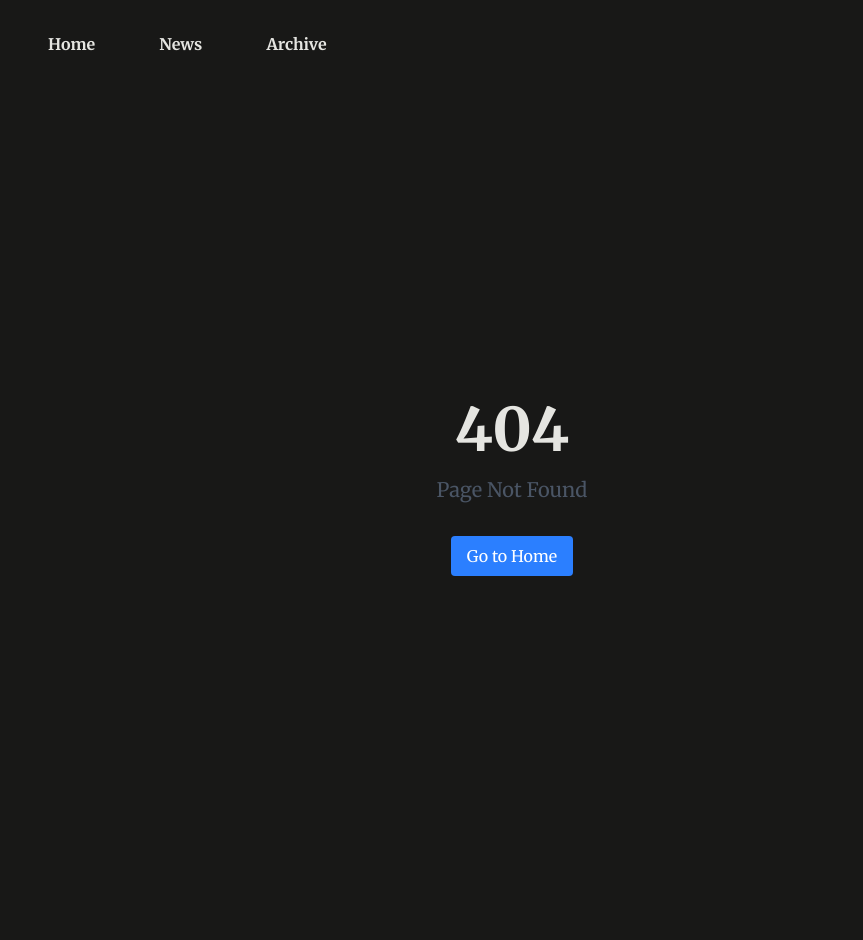
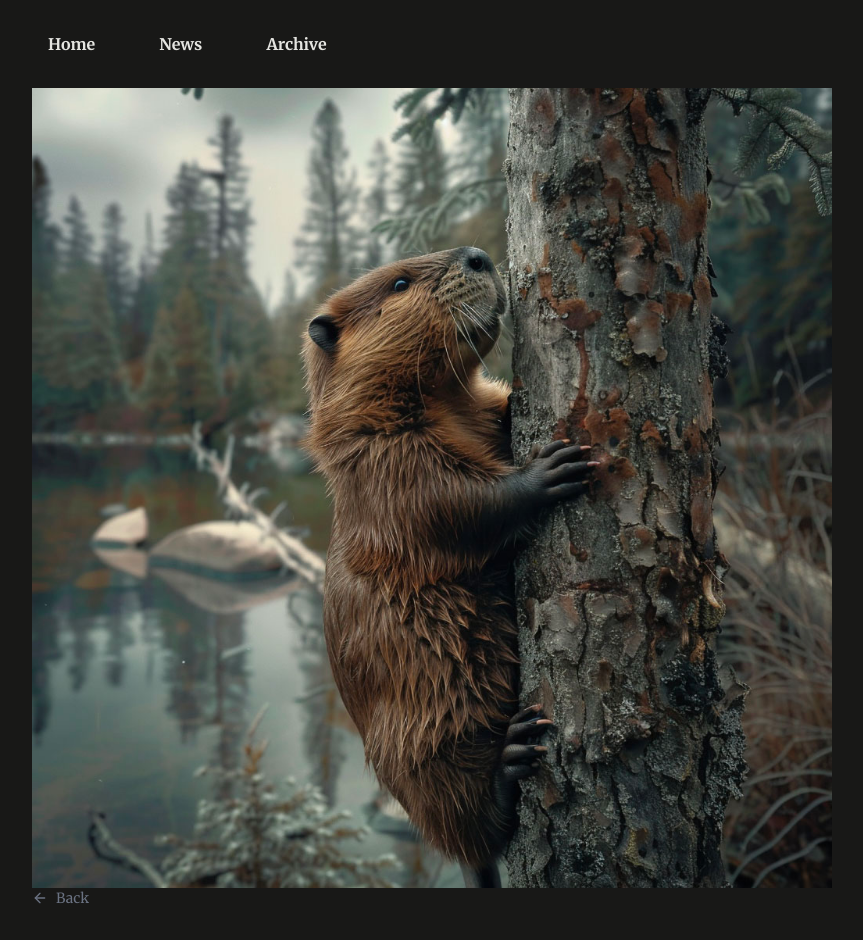
Before and after one commit to VitaliiZemliakov/nextjs, a Next.js app: page /news/beaver-plague/image in a window 1280 px wide. Before the commit this address had no page. Shown: the whole page, without its empty margins (128-991 px from the left). Built offline with nearby package versions, Linux system fonts and the light colour scheme.

Commit message:
image addedas a dynamic path

```diff
--- /dev/null
+++ b/app/news/[newsSlug]/image/page.tsx
@@ -0,0 +1,28 @@
+import { DUMMY_NEWS } from "@/api/dummy-news";
+import GoBackBtn from "@/components/go-back-btn";
+import Image from "next/image";
+import { notFound } from "next/navigation";
+
+export default async function ImageParams({
+    params,
+}: {
+    params: Promise<{ newsSlug: string }>;
+}) {
+    const { newsSlug } = await params;
+
+    const newItem = DUMMY_NEWS.find((newsItem) => newsItem.slug === newsSlug);
+
+    if (!newItem) {
+        return notFound();
+    }
+
+    const imagePath = `/images/${newItem.category}/${newItem.image}`;
+    const imageAlt = newItem ? newItem.title : "News Image";
+
+    return (
+        <div className="fullscreen-image">
+            <Image src={imagePath} alt={imageAlt} width={800} height={600} />
+            <GoBackBtn />
+        </div>
+    );
+}
--- a/app/news/[newsSlug]/page.tsx
+++ b/app/news/[newsSlug]/page.tsx
@@ -1,6 +1,7 @@
 import { DUMMY_NEWS } from "@/api/dummy-news";
 import GoBackBtn from "@/components/go-back-btn";
 import Image from "next/image";
+import Link from "next/link";
 import { notFound } from "next/navigation";
 
 export async function generateMetadata({
@@ -35,7 +36,14 @@ export default async function NewsSlug({
     return (
         <div className="flex flex-col">
             <h1>News Detail: {newsSlug}</h1>
-            <Image src={imagePath} alt={imageAlt} width={600} height={400} />
+            <Link href={`/news/${slugDetails.slug}/image`}>
+                <Image
+                    src={imagePath}
+                    alt={imageAlt}
+                    width={600}
+                    height={400}
+                />
+            </Link>
             <data>{slugDetails?.date}</data>
             <p>{slugDetails?.content}</p>
             <GoBackBtn />
```
